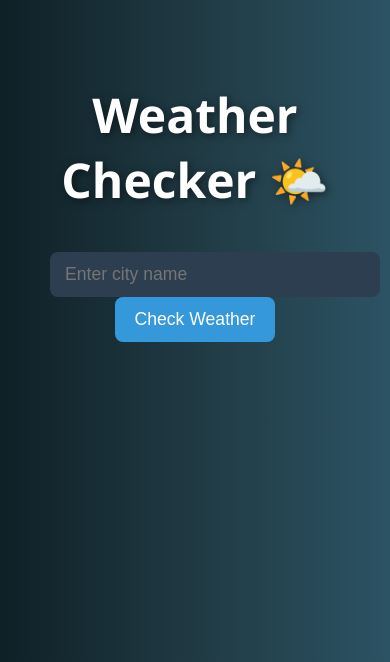
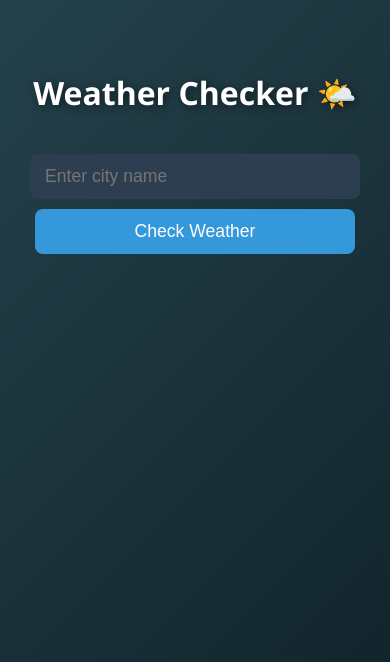
Before and after one commit to ChiranthaKumarasiri/Weather-App, a Flask app: page / in a window 390 px wide. Shown: the top 662 px of the page. Run offline with Flask 3, Linux system fonts and the light colour scheme.

Commit message:
Update style.css

```diff
--- a/static/style.css
+++ b/static/style.css
@@ -1,14 +1,22 @@
+@keyframes gradientBG {
+    0% { background-position: 0% 50%; }
+    50% { background-position: 100% 50%; }
+    100% { background-position: 0% 50%; }
+}
+
 body {
     font-family: 'Segoe UI', Tahoma, Geneva, Verdana, sans-serif;
-    background: linear-gradient(to right, #0f2027, #203a43, #2c5364);
+    background: linear-gradient(-45deg, #0f2027, #203a43, #2c5364, #0f2027);
+    background-size: 400% 400%;
+    animation: gradientBG 15s ease infinite;
     color: #e0e0e0;
     text-align: center;
-    padding: 50px;
+    padding: 50px 20px;
     margin: 0;
 }
 
 h1 {
-    font-size: 3rem;
+    font-size: 2.5rem;
     margin-bottom: 40px;
     color: #ffffff;
     text-shadow: 2px 2px 8px rgba(0, 0, 0, 0.5);
@@ -20,12 +28,13 @@ form {
 
 form input[type="text"] {
     padding: 12px 15px;
-    width: 300px;
+    width: 100%;
+    max-width: 300px;
     font-size: 1.1rem;
     border: none;
     border-radius: 8px;
     outline: none;
-    margin-right: 10px;
+    margin-bottom: 10px;
     background-color: #2c3e50;
     color: #ecf0f1;
 }
@@ -39,6 +48,8 @@ form button {
     color: #fff;
     cursor: pointer;
     transition: background-color 0.3s ease;
+    width: 100%;
+    max-width: 320px;
 }
 
 form button:hover {
@@ -63,3 +74,20 @@ form button:hover {
     font-size: 2rem;
     color: #ffffff;
 }
+
+/* Responsive layout */
+@media (max-width: 600px) {
+    h1 {
+        font-size: 2rem;
+    }
+
+    form input[type="text"],
+    form button {
+        width: 100%;
+    }
+
+    .weather-container {
+        width: 100%;
+        box-sizing: border-box;
+    }
+}
```
